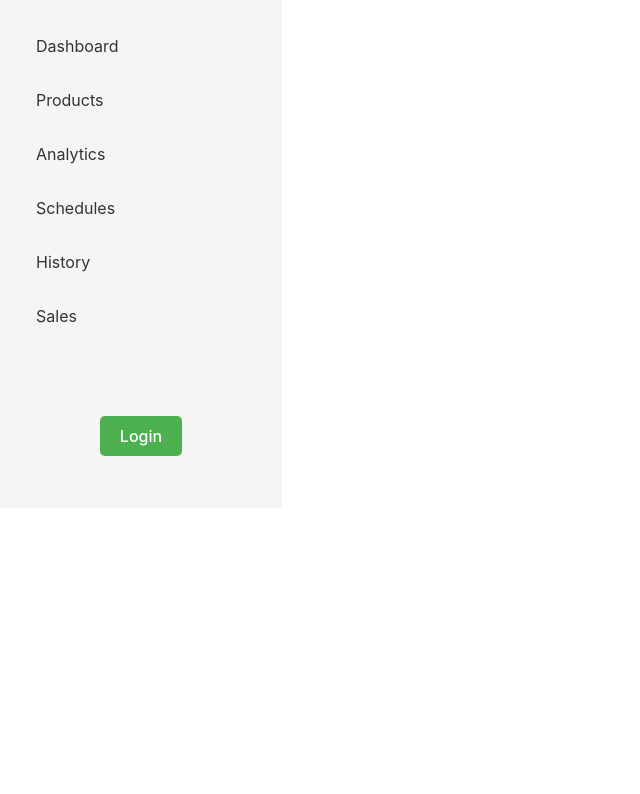
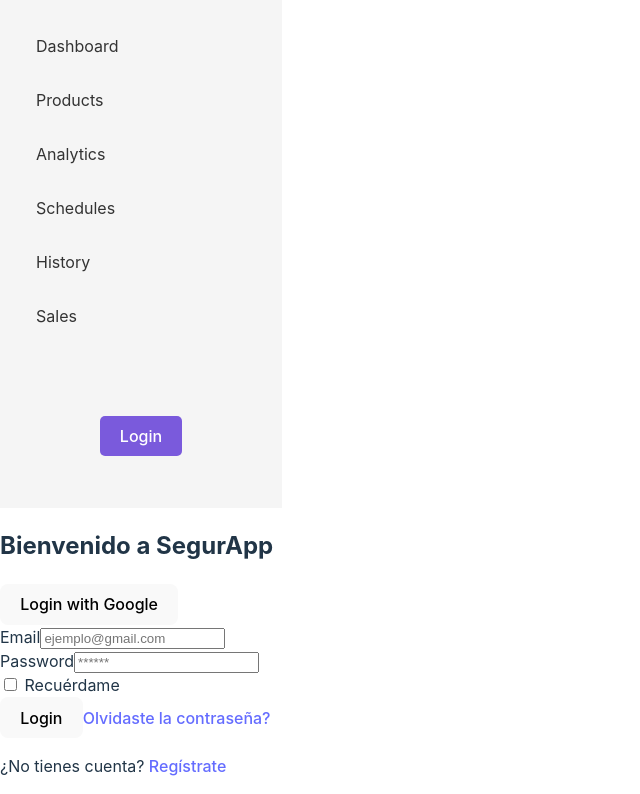
Before and after one commit to eduardoscrs/front-integra2, a React (Vite) app: page /login in a window 1280 px wide. Shown: the part 324-1118 px from the top of the page, without its empty margins (0-640 px from the left). Before the commit the page ends 832 px from the top, so only its background shows below. Built offline with nearby package versions, Linux system fonts and the light colour scheme.

Commit message:
implementacion del componente del login aun sin terminar.

```diff
--- a/src/App.jsx
+++ b/src/App.jsx
@@ -1,13 +1,20 @@
+import { BrowserRouter as Router, Routes, Route } from 'react-router-dom';
 import Sidebar from './components/Sidebar';
+import Login from './components/Login'; // Importa el componente Login
 
 function App() {
   return (
-    <div className="App">
-      <Sidebar />
-      <div className="main-content">
-        {/* Aquí va el contenido principal de la página */}
+    <Router>
+      <div className="App">
+        <Sidebar />
+        <div className="main-content">
+          <Routes>
+            <Route path="/login" element={<Login />} /> {/* Ruta hacia Login */}
+            {/* Aquí puedes definir otras rutas */}
+          </Routes>
+        </div>
       </div>
-    </div>
+    </Router>
   );
 }
 
--- /dev/null
+++ b/src/components/Login.jsx
@@ -0,0 +1,27 @@
+
+const Login = () => {
+  return (
+    <div className="login-container">
+      <h2>Bienvenido a SegurApp</h2>
+      <button>Login with Google</button>
+      <form>
+        <div>
+          <label>Email</label>
+          <input type="email" placeholder="ejemplo@gmail.com" />
+        </div>
+        <div>
+          <label>Password</label>
+          <input type="password" placeholder="******" />
+        </div>
+        <div>
+          <input type="checkbox" /> Recuérdame
+        </div>
+        <button type="submit">Login</button>
+        <a href="#">Olvidaste la contraseña?</a>
+      </form>
+      <p>¿No tienes cuenta? <a href="#">Regístrate</a></p>
+    </div>
+  );
+}
+
+export default Login;
--- a/src/components/Sidebar.css
+++ b/src/components/Sidebar.css
@@ -52,7 +52,7 @@
   }
 
   .login__button {
-    background-color: #4caf50;
+    background-color: #7a5adc;
     color: white;
     padding: 10px 20px;
     border: none;
@@ -63,7 +63,7 @@
   }
 
   .login__button:hover {
-    background-color: #45a049;
+    background-color: #3c3991;
   }
 
   .sidebar--closed .sidebar__menu li {
--- a/src/components/Sidebar.jsx
+++ b/src/components/Sidebar.jsx
@@ -1,4 +1,5 @@
 import { useState } from "react";
+import { Link } from "react-router-dom"; // Importa Link para redirigir
 import './Sidebar.css';
 
 const Sidebar = () => {
@@ -36,7 +37,9 @@ const Sidebar = () => {
 
       {/* Login Section */}
       <div className="sidebar__login">
-        <button className="login__button">Login</button>
+        <Link to="/login">
+          <button className="login__button">Login</button>
+        </Link>
       </div>
     </div>
   );
```
